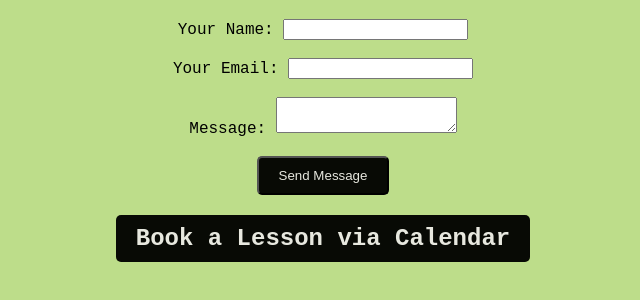
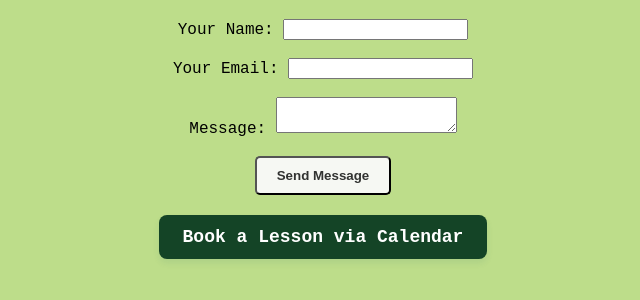
Before and after one commit to RomeLane/my-esl-website, a plain HTML site: page index.html in a window 1280 px wide. Shown: the part 136-436 px from the top of the page, without its empty margins (317-957 px from the left). Drawn offline with Linux system fonts and the light colour scheme.

Commit message:
Add files via upload

```diff
--- a/index.html
+++ b/index.html
@@ -4,6 +4,23 @@
   <meta charset="UTF-8">
   <title>Welcome to My ESL Classroom</title>
   <style>
+    .booking-btn {
+  display: inline-block;
+  padding: 12px 24px;
+  background-color: #144426;
+  color: white;
+  text-decoration: none;
+  border-radius: 8px;
+  font-size: 18px;
+  font-weight: bold;
+  transition: background-color 0.3s ease, transform 0.2s ease;
+  box-shadow: 0 4px 6px rgba(43, 104, 105, 0.1);
+}
+
+.booking-btn:hover {
+  background-color: #0bc834b9;
+  transform: scale(1.05);
+}
     body {
       font-family: 'Courier New', Courier, monospace;
       padding: 20px;
@@ -21,16 +38,33 @@
     .btn {
       display: inline-block;
       padding: 10px 20px;
-      background-color: #080a05;
-      color: rgb(231, 232, 223);
+      background-color: #f6f8f3;
+      color: rgba(7, 8, 7, 0.822);
       text-decoration: none;
+      font-weight: bold;
       border-radius: 5px;
     }
+
+    @keyframes fadeInUp {
+  from {
+    opacity: 0;
+    transform: translateY(20px);
+  }
+  to {
+    opacity: 1;
+    transform: translateY(0);
+  }
+}
+
+.booking-btn {
+  animation: fadeInUp 1s ease-in-out;
+}
   </style>
 </head>
 <body>
   <div id="myDIV">
   <h1 class="center-text">Welcome to Utter English</h1>
+  <link rel="stylesheet" href="https://cdnjs.cloudflare.com/ajax/libs/font-awesome/6.5.0/css/all.min.css">
   <p> Your fun escape in learning English!</p>
   <form action=https://formspree.io/f/xgvadyon method="POST">
     <label>
@@ -48,4 +82,4 @@
     <button type="submit" class="btn">Send Message</button>
   </form>
 
-  <h2><a href="https://calendly.com/rmlnduenas" target="_blank" class="btn">Book a Lesson via Calendar</a></h2></div>
+  <h2><a href="https://calendly.com/rmlnduenas" target="_blank" class="booking-btn">Book a Lesson via Calendar</a></h2></div>
```
